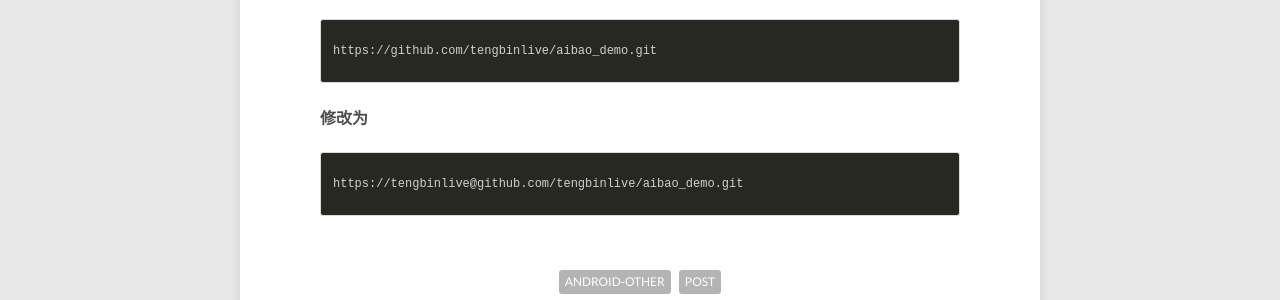
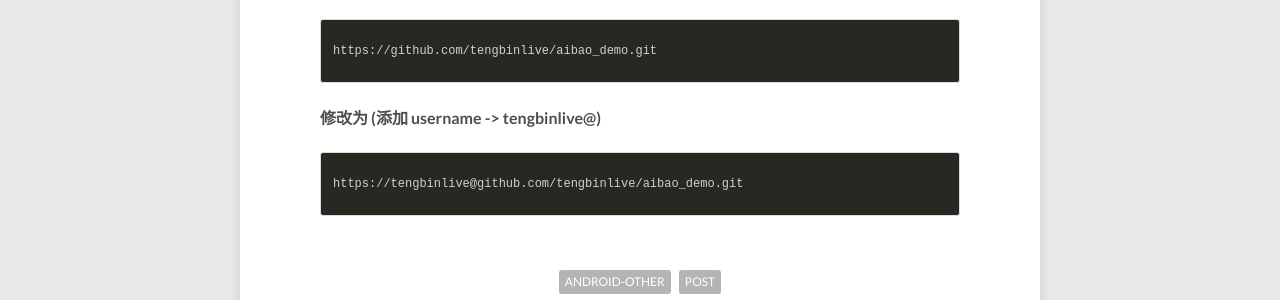
Before and after one commit to tengbinlive/tengbinlive.github.io, a Jekyll site: the page built from _posts/2016-05-09-code-android-other4.md, in a window 1280 px wide. Shown: the part 742-1042 px from the top of the page. Built offline with Jekyll 4.4.1, drawn with Linux system fonts in a browser that asks for light colours; nearby versions of some CDN libraries.

Commit message:
no message

```diff
--- a/_posts/2016-05-09-code-android-other4.md
+++ b/_posts/2016-05-09-code-android-other4.md
@@ -20,7 +20,7 @@
 https://github.com/tengbinlive/aibao_demo.git
 {% endhighlight %}
 
-#### 修改为
+#### 修改为 (添加 username -> tengbinlive@)
 {% highlight html %}
 https://tengbinlive@github.com/tengbinlive/aibao_demo.git
 {% endhighlight %}
```
